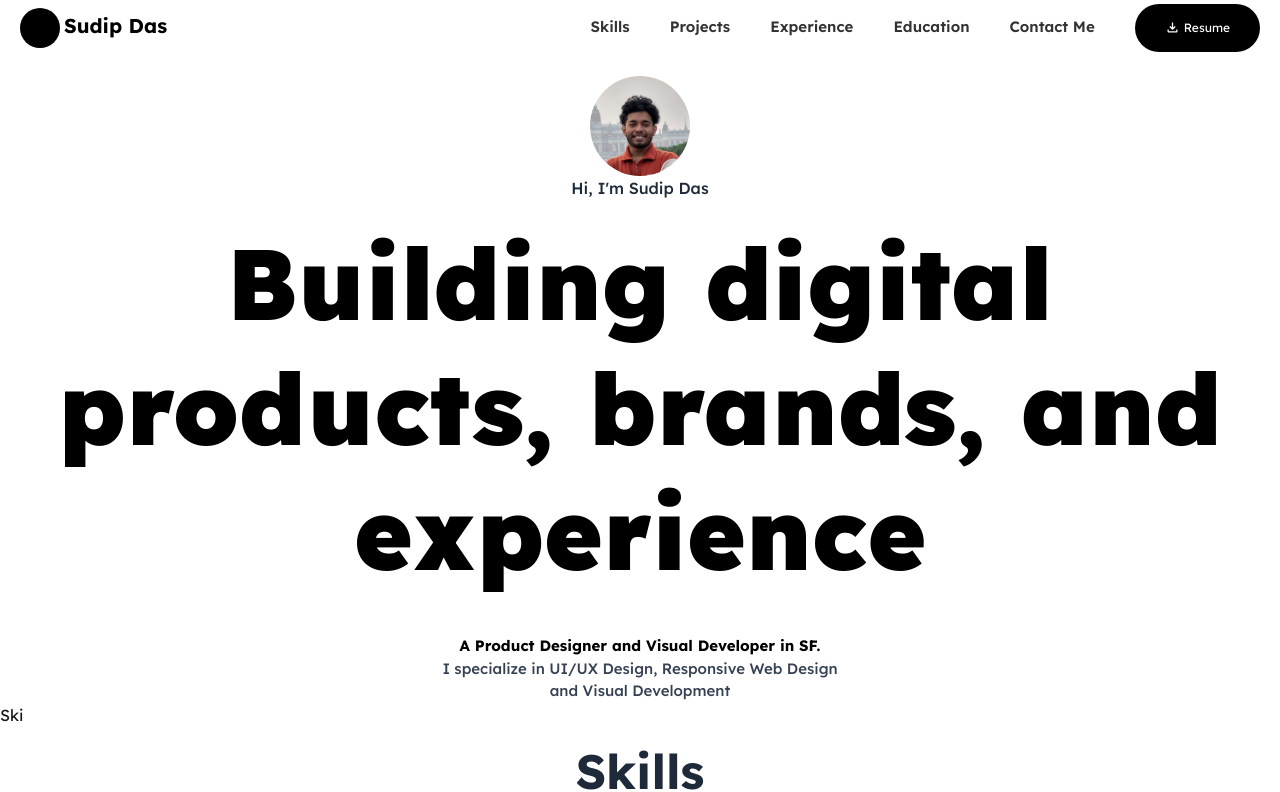
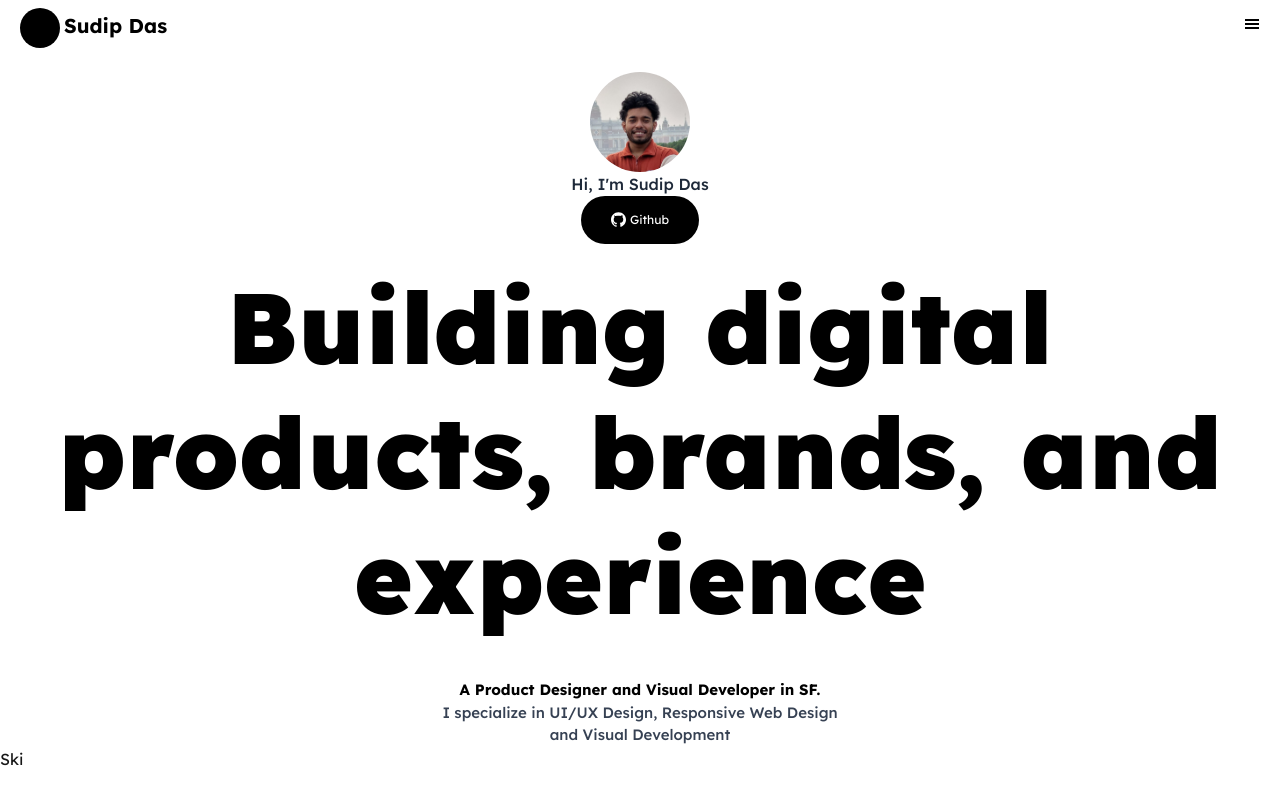
Before and after one commit to the-sudip/Portfolio, a Next.js app: page / in a window 1280 px wide. Shown: the top 792 px of the page. Built offline with nearby package versions, Linux system fonts and the light colour scheme.

Commit message:
in navbar change window.innerWidth to 0

```diff
--- a/src/app/_components/HeroSection.jsx
+++ b/src/app/_components/HeroSection.jsx
@@ -1,6 +1,8 @@
 import React, { useEffect } from "react";
 import { CgProfile } from "react-icons/cg";
 import { useInView } from "react-intersection-observer";
+import { SiGithub } from "react-icons/si";
+import Button from "./Button";
 
 const HeroSection = () => {
   const viewProperties = {
@@ -28,6 +30,7 @@ const HeroSection = () => {
         </div> */}
         <div className="w-[100px] h-[100px] rounded-full overflow-hidden"><img src="/sudip.jpg"></img></div>
         <p className="text-gray-800 font-medium">Hi, I'm Sudip Das</p>
+        <a href="https://github.com/the-sudip" target="blank"><Button type="filled" icon={<SiGithub/>}>Github</Button></a>
       </div>
       <p
         ref={mainTextRef}
--- a/src/app/_components/Navbar.jsx
+++ b/src/app/_components/Navbar.jsx
@@ -15,7 +15,7 @@ const Navbar = () => {
   const leftRef = useRef(null);
   const rightRef = useRef(null);
   const [burgerVisibility, setBurgerVisibility] = useState(false);
-  const [windowWidth, setWindowWidth] = useState(Math.floor(window.innerWidth));
+  const [windowWidth, setWindowWidth] = useState(0);
 
   useEffect(() => {
     const resizeHandler = () => {
```
